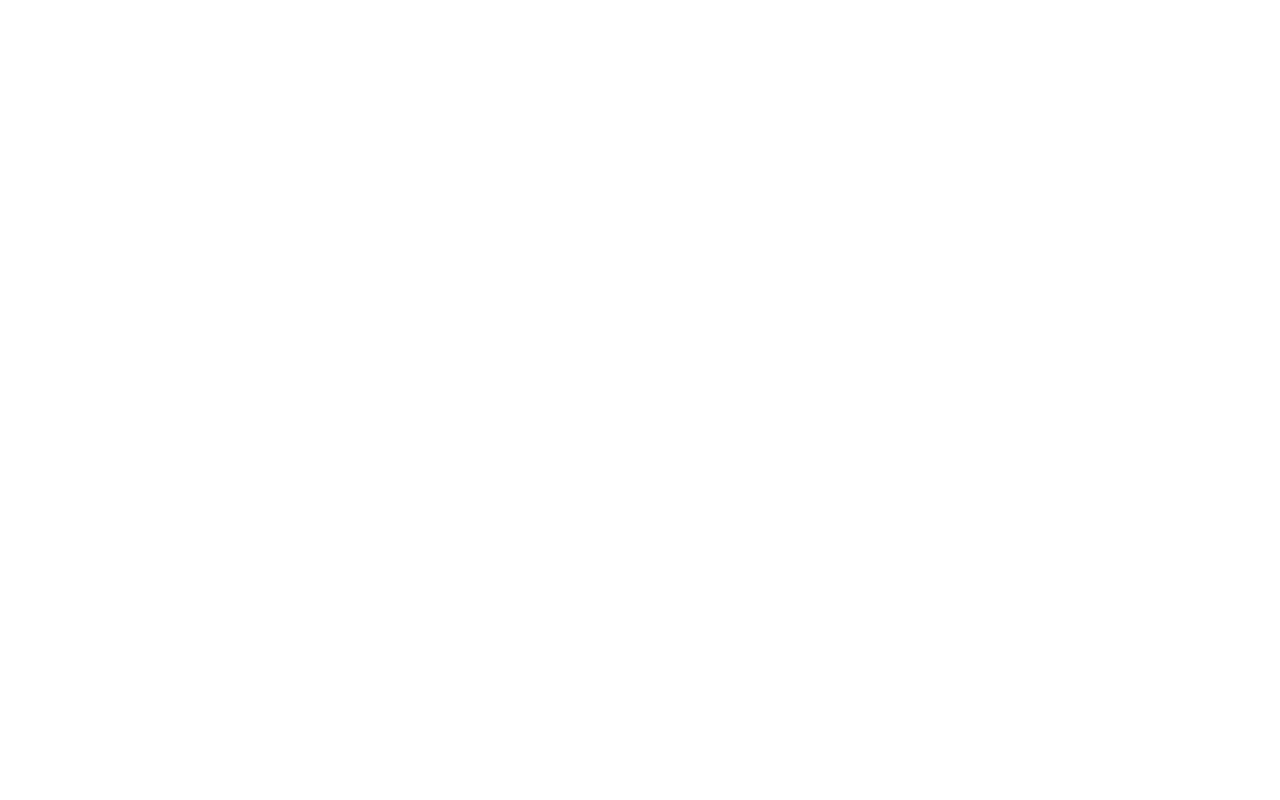
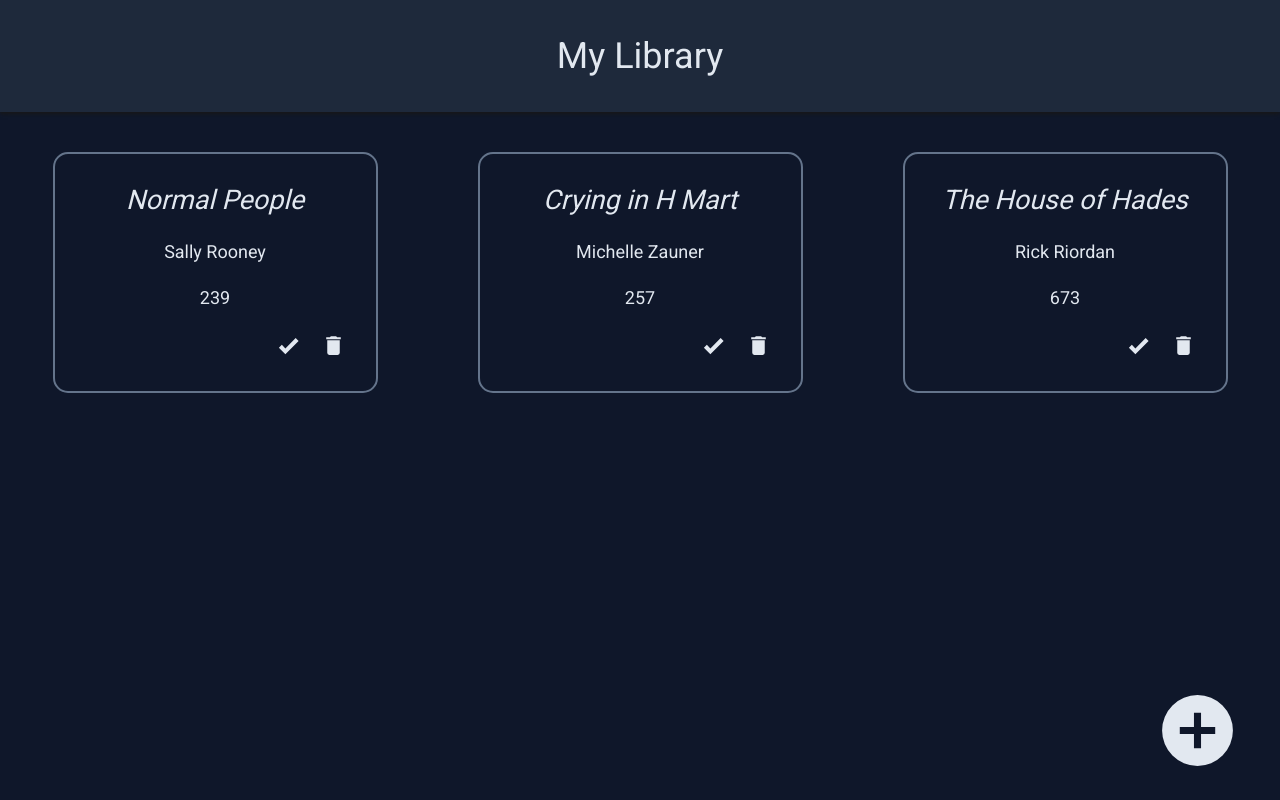
Before and after one commit to yipqp/library, a website: page index.html in a window 1280 px wide. Drawn offline with Linux system fonts and the light colour scheme.

Commit message:
Design page layout

```diff
--- a/index.html
+++ b/index.html
@@ -4,9 +4,106 @@
     <meta charset="UTF-8" />
     <meta http-equiv="X-UA-Compatible" content="IE=edge" />
     <meta name="viewport" content="width=device-width, initial-scale=1.0" />
+    <link rel="preconnect" href="https://fonts.googleapis.com" />
+    <link rel="preconnect" href="https://fonts.gstatic.com" crossorigin />
+    <link
+      href="https://fonts.googleapis.com/css2?family=Roboto:wght@400;700&display=swap"
+      rel="stylesheet"
+    />
     <link rel="stylesheet" href="style.css" />
     <script src="script.js"></script>
     <title>Library</title>
   </head>
-  <body></body>
+  <body>
+    <header>
+      <div class="header"><h1>My Library</h1></div>
+    </header>
+    <main>
+      <div class="book">
+        <div class="book-title">Normal People</div>
+        <div class="book-author">Sally Rooney</div>
+        <div class="book-pages">239</div>
+        <div class="bottom-row">
+          <div class="buttons">
+            <button class="read">
+              <svg xmlns="http://www.w3.org/2000/svg" viewBox="0 0 24 24">
+                <title>check-bold</title>
+                <path
+                  d="M9,20.42L2.79,14.21L5.62,11.38L9,14.77L18.88,4.88L21.71,7.71L9,20.42Z"
+                />
+              </svg>
+            </button>
+            <button class="delete">
+              <svg xmlns="http://www.w3.org/2000/svg" viewBox="0 0 24 24">
+                <title>delete</title>
+                <path
+                  d="M19,4H15.5L14.5,3H9.5L8.5,4H5V6H19M6,19A2,2 0 0,0 8,21H16A2,2 0 0,0 18,19V7H6V19Z"
+                />
+              </svg>
+            </button>
+          </div>
+        </div>
+      </div>
+      <div class="book">
+        <div class="book-title">Crying in H Mart</div>
+        <div class="book-author">Michelle Zauner</div>
+        <div class="book-pages">257</div>
+        <div class="bottom-row">
+          <div class="buttons">
+            <button class="read">
+              <svg xmlns="http://www.w3.org/2000/svg" viewBox="0 0 24 24">
+                <title>check-bold</title>
+                <path
+                  d="M9,20.42L2.79,14.21L5.62,11.38L9,14.77L18.88,4.88L21.71,7.71L9,20.42Z"
+                />
+              </svg>
+            </button>
+            <button class="delete">
+              <svg xmlns="http://www.w3.org/2000/svg" viewBox="0 0 24 24">
+                <title>delete</title>
+                <path
+                  d="M19,4H15.5L14.5,3H9.5L8.5,4H5V6H19M6,19A2,2 0 0,0 8,21H16A2,2 0 0,0 18,19V7H6V19Z"
+                />
+              </svg>
+            </button>
+          </div>
+        </div>
+      </div>
+      <div class="book">
+        <div class="book-title">The House of Hades</div>
+        <div class="book-author">Rick Riordan</div>
+        <div class="book-pages">673</div>
+        <div class="bottom-row">
+          <div class="buttons">
+            <button class="read">
+              <svg xmlns="http://www.w3.org/2000/svg" viewBox="0 0 24 24">
+                <title>check-bold</title>
+                <path
+                  d="M9,20.42L2.79,14.21L5.62,11.38L9,14.77L18.88,4.88L21.71,7.71L9,20.42Z"
+                />
+              </svg>
+            </button>
+            <button class="delete">
+              <svg xmlns="http://www.w3.org/2000/svg" viewBox="0 0 24 24">
+                <title>delete</title>
+                <path
+                  d="M19,4H15.5L14.5,3H9.5L8.5,4H5V6H19M6,19A2,2 0 0,0 8,21H16A2,2 0 0,0 18,19V7H6V19Z"
+                />
+              </svg>
+            </button>
+          </div>
+        </div>
+      </div>
+    </main>
+    <footer>
+      <button class="add-icon">
+        <svg xmlns="http://www.w3.org/2000/svg" viewBox="0 0 24 24">
+          <title>plus-circle</title>
+          <path
+            d="M17,13H13V17H11V13H7V11H11V7H13V11H17M12,2A10,10 0 0,0 2,12A10,10 0 0,0 12,22A10,10 0 0,0 22,12A10,10 0 0,0 12,2Z"
+          />
+        </svg>
+      </button>
+    </footer>
+  </body>
 </html>
--- a/script.js
+++ b/script.js
@@ -0,0 +1,10 @@
+let library = [];
+
+class Book {
+  constructor(author, title, pages, isRead) {
+    this.author = author;
+    this.title = title;
+    this.pages = pages;
+    this.isRead = isRead;
+  }
+}
--- a/style.css
+++ b/style.css
@@ -0,0 +1,120 @@
+* {
+  margin: 0;
+  padding: 0;
+  box-sizing: border-box;
+  font-family: "Roboto", sans-serif;
+}
+
+:root {
+  --main-bgc: #0f172a;
+  --header-bgc: #1e293b;
+  --book-border: #64748b;
+  --white: #e2e8f0;
+  font-size: 18px;
+}
+
+html {
+  height: 100%;
+}
+
+body {
+  display: grid;
+  grid-template-rows: auto 1fr 100px;
+  min-height: 100%;
+}
+
+header {
+  display: grid;
+  justify-items: center;
+  background-color: var(--header-bgc);
+  color: var(--white);
+  position: relative;
+  box-shadow: 0 2px 4px #171717;
+}
+
+.header > h1 {
+  font-weight: normal;
+  padding: 35px;
+}
+
+main {
+  display: grid;
+  grid-template-columns: repeat(auto-fit, 325px);
+  align-items: start;
+  justify-content: center;
+  padding: 40px;
+  gap: 100px;
+  background-color: var(--main-bgc);
+  color: #fffdf7;
+}
+
+.book {
+  display: flex;
+  flex-direction: column;
+  align-items: center;
+  border-radius: 15px;
+  border: 2px solid var(--book-border);
+  color: var(--white);
+  gap: 25px;
+  padding: 30px;
+}
+
+.book-title {
+  font-size: 1.5rem;
+  font-style: italic;
+}
+
+.book-read-status {
+  display: flex;
+  gap: 10px;
+}
+
+.bottom-row {
+  display: flex;
+  justify-content: flex-end;
+  align-self: stretch;
+}
+
+.buttons {
+  display: flex;
+  gap: 20px;
+}
+
+.buttons > button {
+  border: none;
+  background-color: var(--main-bgc);
+  width: 25px;
+}
+
+svg {
+  fill: var(--white);
+  pointer-events: none;
+}
+
+button {
+  transition: ease-in-out 0.15s;
+}
+
+button:hover {
+  filter: brightness(150%);
+  transform: scale(1.1);
+}
+
+button:active {
+  transform: scale(0.95);
+}
+
+footer {
+  background-color: var(--main-bgc);
+  display: flex;
+  justify-content: end;
+  align-items: center;
+}
+
+footer > button {
+  width: 85px;
+  height: 85px;
+  margin: 0 40px 40px 0;
+  background-color: inherit;
+  border: none;
+}
```
